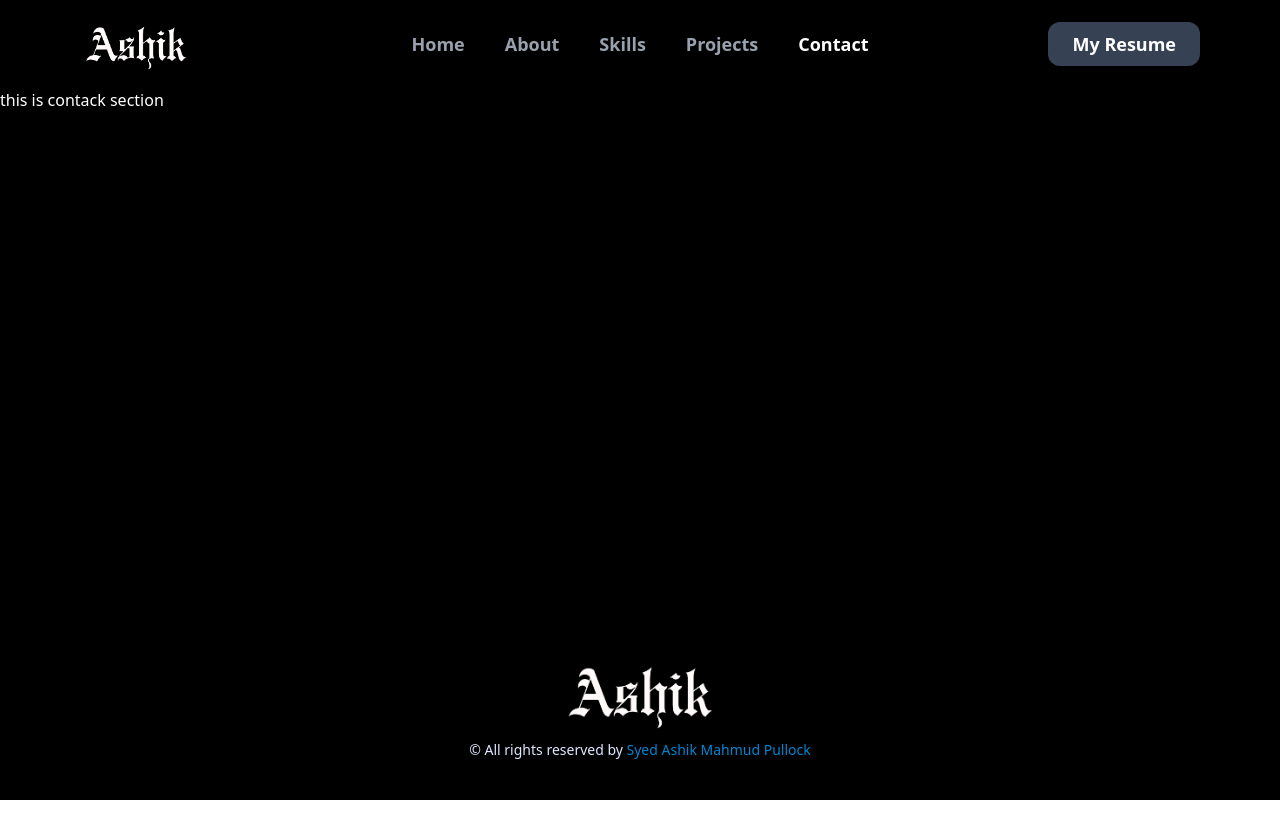
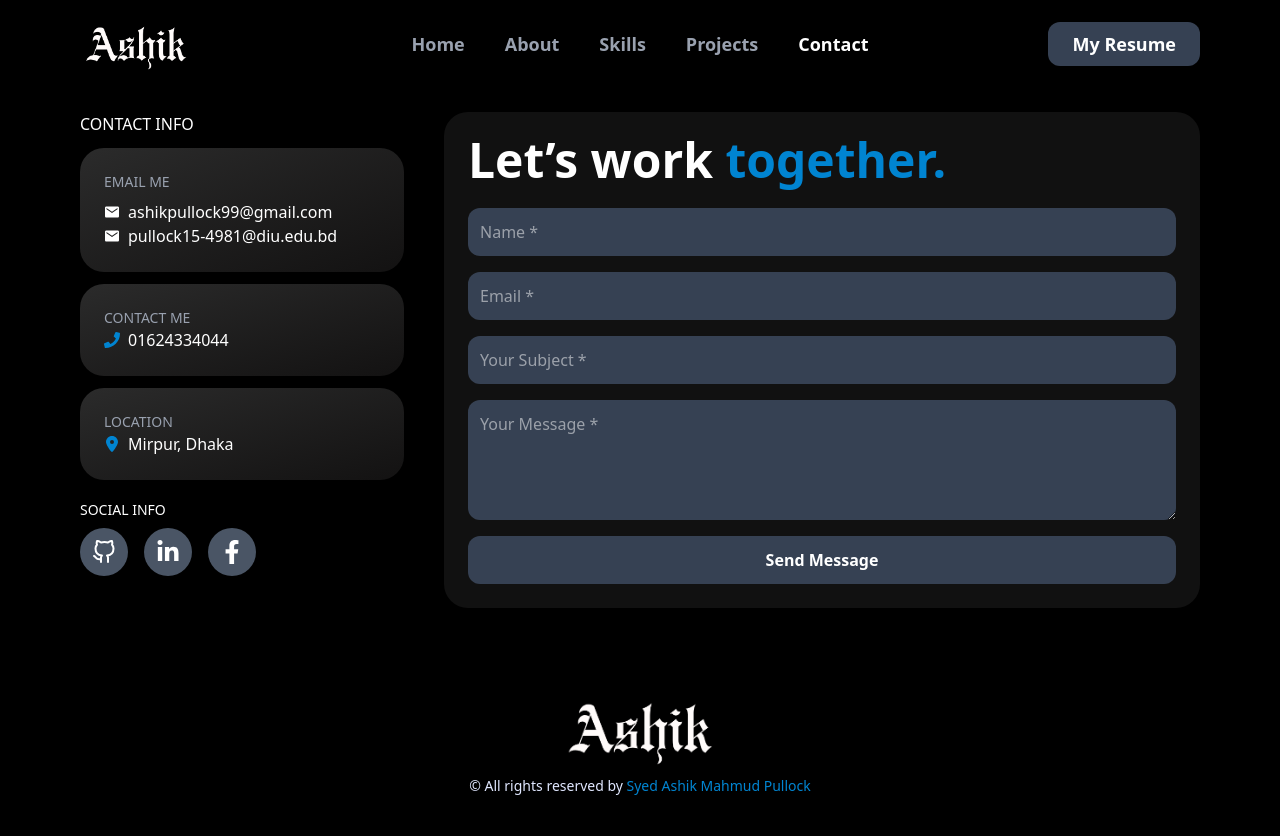
Before and after one commit to Pullock4981/my_Portfolio_v-1, a React (Vite) app: page /contact in a window 1280 px wide. Before the commit the page ends 800 px from the top, so only its background shows below. Built offline with nearby package versions, Linux system fonts and the light colour scheme.

Commit message:
add contact secyion

```diff
--- a/package.json
+++ b/package.json
@@ -11,6 +11,7 @@
   },
   "dependencies": {
     "@tailwindcss/vite": "^4.1.11",
+    "emailjs-com": "^3.2.0",
     "framer-motion": "^12.19.2",
     "react": "^19.1.0",
     "react-dom": "^19.1.0",
--- a/src/Pages/AboutMe/AboutMe.jsx
+++ b/src/Pages/AboutMe/AboutMe.jsx
@@ -20,7 +20,7 @@ const AboutMe = () => {
                     <Expeerience></Expeerience>
                 </div>
             </div>
-            <div className='max-w-7xl md:mx-auto mt-4 md:px-20 py-4 flex justify-between items-center gap-6'>
+            <div className='max-w-7xl md:mx-auto mt-4 md:px-20 py-4 flex lg:flex-row flex-col-reverse justify-between items-center gap-6'>
 
                 <div className='lg:w-[50%]'>
                     <SocialLinks></SocialLinks>
--- a/src/Pages/ContactMe/ContactMe.jsx
+++ b/src/Pages/ContactMe/ContactMe.jsx
@@ -1,11 +1,25 @@
-import React from 'react';
+
+
+
+import { FaFacebookF, FaInstagram, FaLinkedinIn } from 'react-icons/fa';
+import { IoMdMail } from "react-icons/io";
+import { FaPhone, FaLocationDot } from "react-icons/fa6";
+import LeftSideComponent from './LeftSideComponent';
+import RightSideComponent from './RightSideComponent';
 
 const ContactMe = () => {
+
+
     return (
-        <div>
-            <h1>
-                this is contack section
-            </h1>
+        <div className='flex flex-col lg:flex-row gap-10 p-6 bg-black text-white max-w-7xl md:mx-auto mb-4 md:px-20 px-4'>
+            <div className='lg:w-[30%]'>
+                {/* left side */}
+                <LeftSideComponent></LeftSideComponent>
+            </div>
+            <div className='lg:w-[70%]'>
+                {/* right side */}
+                <RightSideComponent></RightSideComponent>
+            </div>
         </div>
     );
 };
--- /dev/null
+++ b/src/Pages/ContactMe/LeftSideComponent.jsx
@@ -0,0 +1,54 @@
+import React from 'react';
+import { FaFacebookF, FaLinkedinIn, FaPhone } from 'react-icons/fa';
+import { FaLocationDot } from 'react-icons/fa6';
+import { FiGithub } from 'react-icons/fi';
+import { IoMdMail } from 'react-icons/io';
+
+const LeftSideComponent = () => {
+    return (
+
+        <div className='flex flex-col gap-3'>
+            <h1 className='uppercase'>
+                Contact Info
+            </h1>
+            <div className='bg-gradient-to-br from-[#2b2b2b] to-[#131212] p-6 rounded-3xl'>
+                <h3 className='text-sm text-gray-400 mb-2'>EMAIL ME</h3>
+                <p className='flex items-center gap-2'><IoMdMail /> ashikpullock99@gmail.com</p>
+                <p className='flex items-center gap-2'><IoMdMail /> pullock15-4981@diu.edu.bd</p>
+            </div>
+            <div className='bg-gradient-to-br from-[#2b2b2b] to-[#131212] p-6 rounded-3xl'>
+                <h3 className='text-sm text-gray-400'>CONTACT ME</h3>
+                <p className='flex items-center gap-2'><FaPhone className='text-sky-600' /> <a href="tel:01624334044">01624334044</a></p>
+            </div>
+            <div className='bg-gradient-to-br from-[#2b2b2b] to-[#131212] p-6 rounded-3xl'>
+                <h3 className='text-sm text-gray-400'>LOCATION</h3>
+                <p className='flex items-center gap-2'><FaLocationDot className='text-sky-600' /> Mirpur, Dhaka</p>
+            </div>
+            <div>
+                <h3 className='text-sm text-white mt-2'>SOCIAL INFO</h3>
+                <div className='flex gap-4 mt-2'>
+                    <a
+                        target='_blank'
+                        className='bg-gray-600 hover:bg-white hover:text-black p-3 text-2xl rounded-full items-center'
+                        href="https://github.com/Pullock4981">
+                        <FiGithub />
+                    </a>
+                    <a
+                        target='_blank'
+                        className='bg-gray-600 hover:bg-white hover:text-black p-3 text-2xl rounded-full items-center'
+                        href="https://www.linkedin.com/in/ashikpullock/">
+                        <FaLinkedinIn />
+                    </a>
+                    <a
+                        target='_blank'
+                        className='bg-gray-600 hover:bg-white hover:text-black p-3 text-2xl rounded-full items-center'
+                        href="https://www.facebook.com/mahmudashik.pullock">
+                        <FaFacebookF />
+                    </a>
+                </div>
+            </div>
+        </div>
+    );
+};
+
+export default LeftSideComponent;
--- /dev/null
+++ b/src/Pages/ContactMe/RightSideComponent.jsx
@@ -0,0 +1,40 @@
+import React from 'react';
+import { useRef } from 'react';
+import emailjs from 'emailjs-com';
+
+const RightSideComponent = () => {
+    const form = useRef();
+
+    const sendEmail = (e) => {
+        e.preventDefault();
+
+        emailjs.sendForm(
+            'ashik4981',
+            'template_hk64f6d',
+            form.current,
+            'xaFHmATheP0ZSRYi5'
+        ).then((result) => {
+            console.log(result)
+            alert("Message Sent!");
+            form.current.reset();
+        }, (error) => {
+            alert("Message failed: " + error.text);
+        });
+    };
+    return (
+        <div className='bg-[#111] rounded-3xl p-6'>
+            <h1 className='lg:text-5xl text-3xl font-bold mb-6'>
+                Let’s work <span className='text-sky-600'>together.</span>
+            </h1>
+            <form ref={form} onSubmit={sendEmail} className='flex flex-col gap-4'>
+                <input type="text" name="user_name" placeholder="Name *" required className="bg-gray-700 p-3 rounded-xl" />
+                <input type="email" name="user_email" placeholder="Email *" required className="bg-gray-700 p-3 rounded-xl" />
+                <input type="text" name="subject" placeholder="Your Subject *" required className="bg-gray-700 p-3 rounded-xl" />
+                <textarea name="message" rows="4" placeholder="Your Message *" required className="bg-gray-700 p-3 rounded-xl" />
+                <input type="submit" value="Send Message" className="bg-gray-700 text-white font-bold py-3 px-6 rounded-xl hover:bg-white hover:text-black transition" />
+            </form>
+        </div>
+    );
+};
+
+export default RightSideComponent;
--- a/src/Pages/Education/Education.jsx
+++ b/src/Pages/Education/Education.jsx
@@ -8,7 +8,7 @@ const Education = () => {
                     EDUCATION
                 </h1>
                 {/* bsc */}
-                <div>
+                <div className='bg-gradient-to-br from-[#2b2b2b] to-[#131212] rounded-3xl p-6'>
                     <p className='text-gray-400 mb-1'>
                         2022 - Ongoing
                     </p>
@@ -20,7 +20,7 @@ const Education = () => {
                     </p>
                 </div>
                 {/* higher secondery */}
-                <div className='mt-6'>
+                <div className='mt-6 bg-gradient-to-br from-[#2b2b2b] to-[#131212] rounded-3xl p-6'>
                     <p className='text-gray-400 mb-1'>
                         2017 - 2019
                     </p>
@@ -32,7 +32,7 @@ const Education = () => {
                     </p>
                 </div>
                 {/* secondery */}
-                <div className='mt-6'>
+                <div className='mt-6 bg-gradient-to-br from-[#2b2b2b] to-[#131212] rounded-3xl p-6'>
                     <p className='text-gray-400 mb-1'>
                         2012-2017
                     </p>
--- a/src/Pages/Experience/Expeerience.jsx
+++ b/src/Pages/Experience/Expeerience.jsx
@@ -8,7 +8,7 @@ const Expeerience = () => {
                     EXPERIENCE
                 </h1>
                 {/* bsc */}
-                <div>
+                <div className='bg-gradient-to-br from-[#2b2b2b] to-[#131212] rounded-3xl p-6'>
                     <p className='text-gray-400 mb-1'>
                         Jan-2023 to Sep-2023
                     </p>
```
Also changed, not shown: src/Pages/Skills/Skills.jsx (+81 -4 lines), 1 other file (tests, documents, lock files or other folders).
